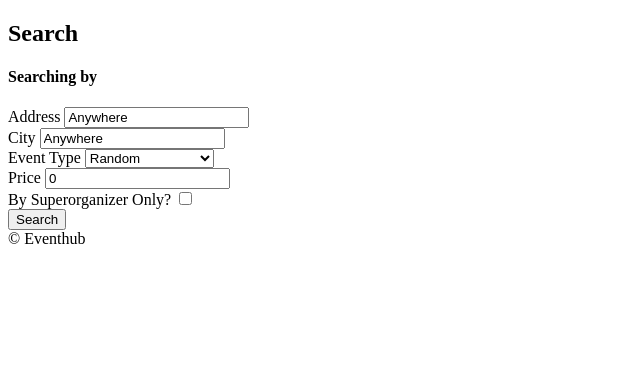
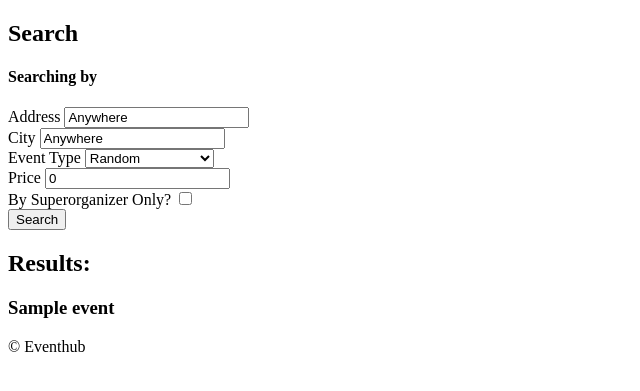
Before and after one commit to missionshrestha/Eventhub, a Django app: page /events/search/ in a window 1280 px wide. Shown: the part 60-451 px from the top of the page, without its empty margins (0-640 px from the left). Run offline with Django 3.2, Linux system fonts and the light colour scheme; tables that the repository leaves empty hold one stand-in row (values such as "Sample post").

Commit message:
Done Implementing searching

```diff
--- a/events/views.py
+++ b/events/views.py
@@ -44,7 +44,7 @@ def search(request):
     event_type = int(request.GET.get("event_type",0))
     event_types = models.EventType.objects.all()
     price = int(request.GET.get("price",0))
-    super_organizer = request.GET.get("super_organizer",False)
+    super_organizer = bool(request.GET.get("super_organizer",False))
     choices = {
         "event_types":event_types,
     }
@@ -56,5 +56,19 @@ def search(request):
         "address":address,
         "super_organizer":super_organizer,
     }
+    filter_args = {}
 
-    return render(request, "events/search.html",{**form,**choices})
+    if city != "Anywhere":
+        filter_args["city__startswith"] = city
+
+    if event_type != 0:
+        filter_args["event_type__pk__exact"] = event_type
+
+    if price != 0:
+        filter_args["price__lte"] = price
+
+    if super_organizer is True:
+        filter_args["organizer__superorganizer"] = True
+
+    events = models.Event.objects.filter(**filter_args)
+    return render(request, "events/search.html",{**form,**choices,"events":events,"price":price,"super_organizer":super_organizer,})
--- a/templates/events/search.html
+++ b/templates/events/search.html
@@ -41,6 +41,11 @@
         <button>Search</button>
     </form>
 
+    <h2>Results:</h2>
+    {% for event in events %}
+        <h3>{{event}}</h3>
+    {% endfor %}
+
 
 
 {% endblock content %}
```
